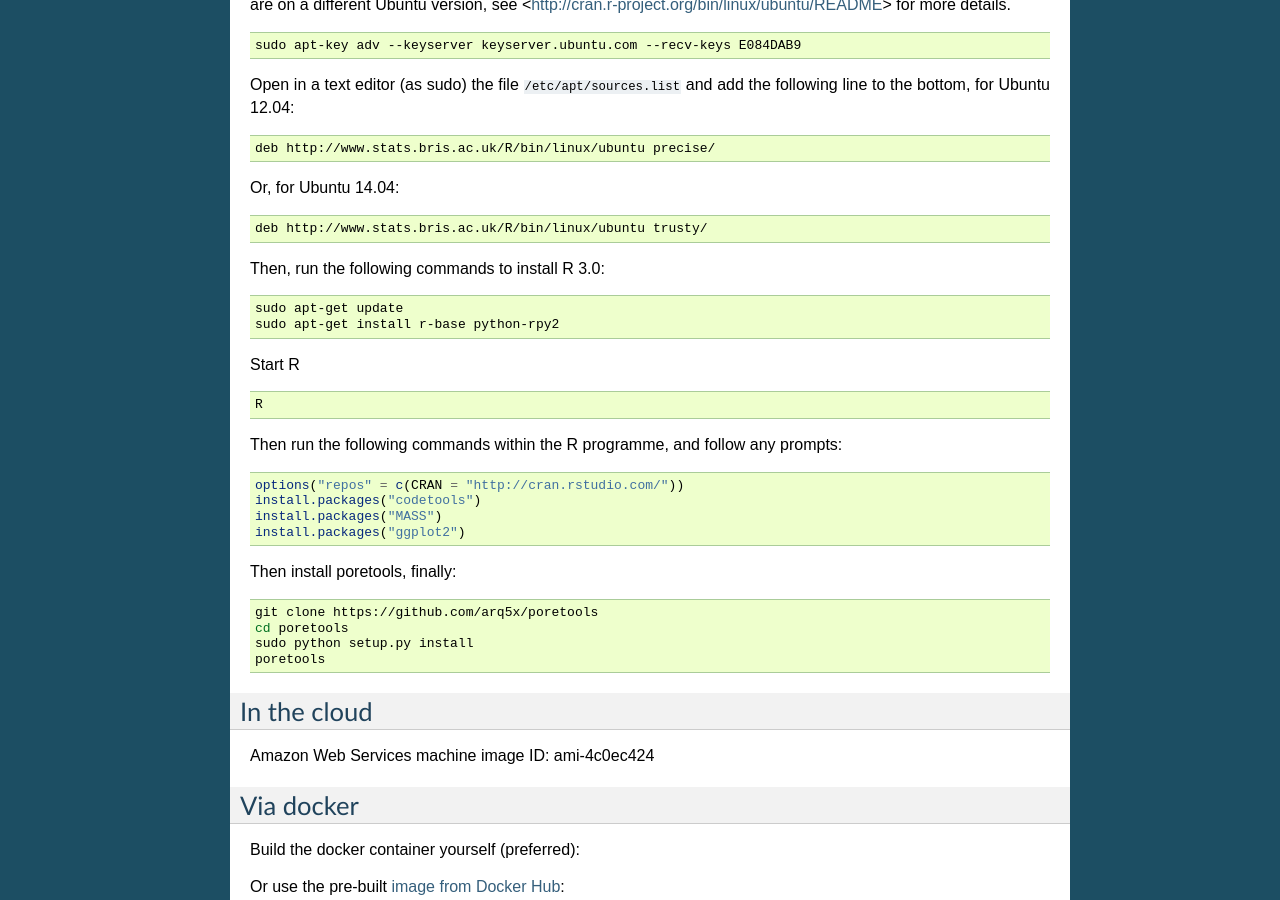
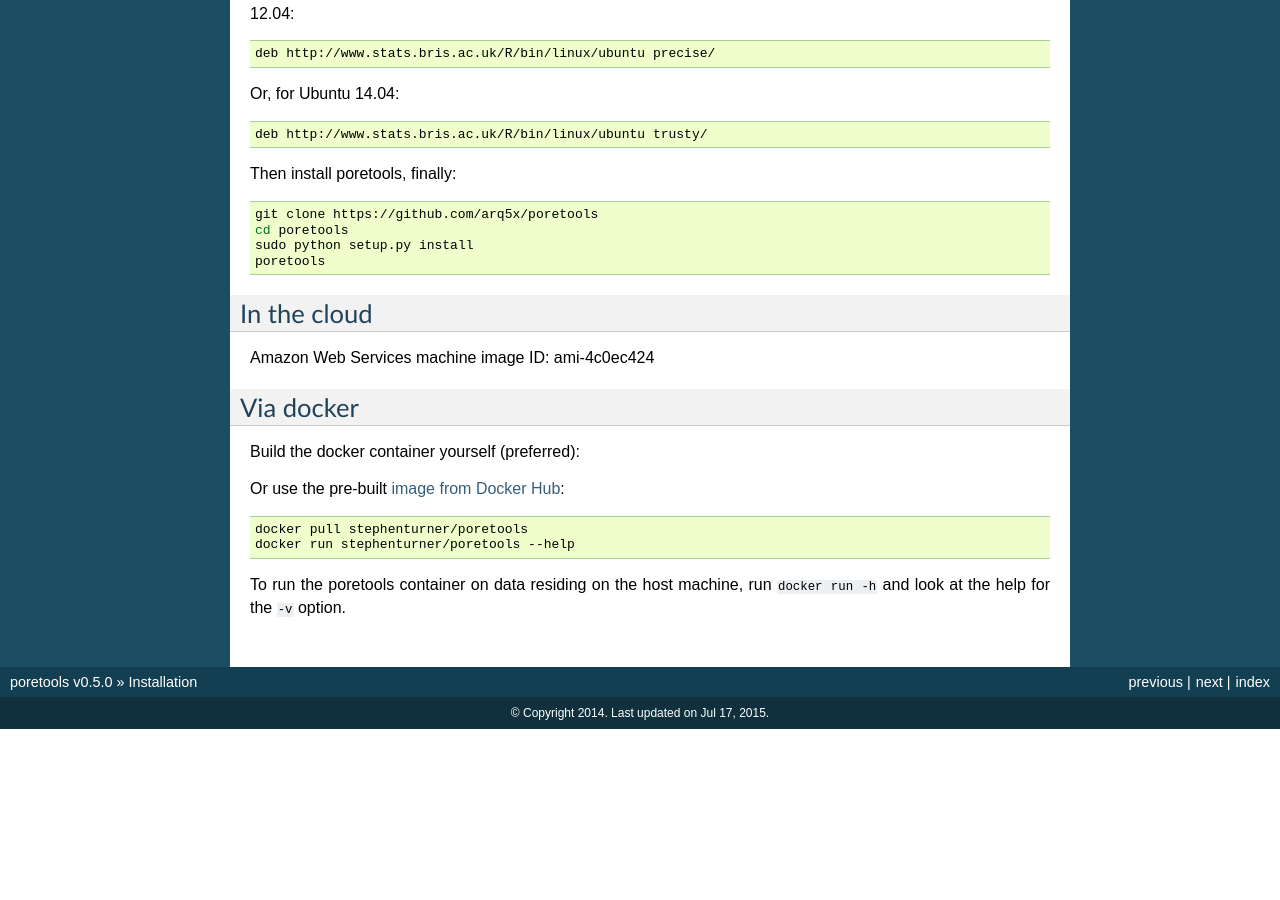
Before and after one commit to arq5x/poretools, a Sphinx documentation site: the page built from docs/content/installation.rst, in a window 1280 px wide and 900 px high, scrolled down 2390 px. Built offline with Sphinx 7.4.7, drawn with Linux system fonts in a browser that asks for light colours; formulas are drawn with MathJax 3; after the commit the page ends 3119 px from its top, so only the background shows below that; some of the changed text lies outside the part shown.

Commit message:
update docs

```diff
--- a/docs/content/installation.rst
+++ b/docs/content/installation.rst
@@ -49,10 +49,6 @@ However, currently MinKNOW does not update the Windows registry to specify that
 	<https://raw.githubusercontent.com/arq5x/poretools/master/dist/poretools.reg>
 
 Ensure it is named 'poretools.reg' and then run it (by double-clicking). Windows will prompt you about making changes to the registry, which you should agree to.
-
-The only additional dependency that is required is rpy2 and R.
-
-Download rpy2 from the pre-built binary page at: <http://www.lfd.uci.edu/~gohlke/pythonlibs/>. You want the version for Python 2.7 on 64-bit Windows. Run the installer.
 
 Then, to install poretools, simply download and run the Windows installer:
 
@@ -163,28 +159,6 @@ Or, for Ubuntu 14.04:
 
 	deb http://www.stats.bris.ac.uk/R/bin/linux/ubuntu trusty/
 
-Then, run the following commands to install R 3.0:
-
-.. code-block:: bash
-
-	sudo apt-get update
-	sudo apt-get install r-base python-rpy2
-
-Start R
-
-.. code-block:: bash
-
-	R
-
-Then run the following commands within the R programme, and follow any prompts:
-
-.. code-block:: R
-
-	options("repos" = c(CRAN = "http://cran.rstudio.com/"))
-	install.packages("codetools")
-	install.packages("MASS")
-	install.packages("ggplot2")
-
 Then install poretools, finally:
 
 .. code-block:: bash
```
Also changed, not shown: README.md (+3 -2 lines), docs/index.rst (+4 -3 lines), 1 other file.
